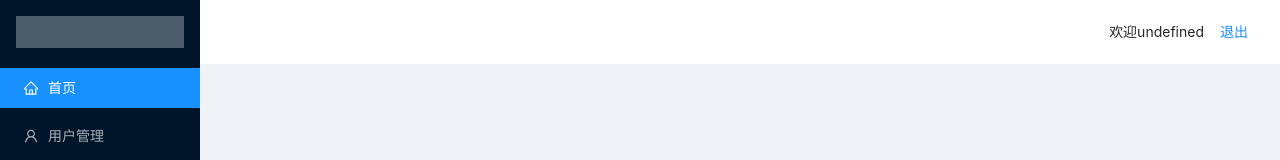
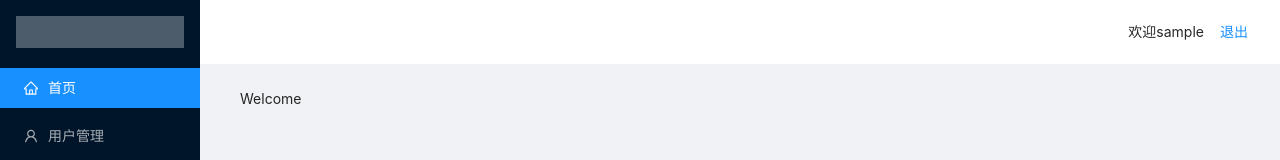
Before and after one commit to 0x208-h/graduation-project, a React app: page /home/welcome in a window 1280 px wide. Shown: the top 160 px of the page. Built offline with nearby package versions, Linux system fonts and the light colour scheme; sample sign-in values are in the browser's storage.

Commit message:
feat: 重新修改登录操作

```diff
--- a/src/components/Home/index.tsx
+++ b/src/components/Home/index.tsx
@@ -2,10 +2,10 @@ import React, { useRef, useState, Suspense, lazy } from "react";
 import {
   Link,
   Outlet,
-  useLocation,
   Routes,
   Route,
   useNavigate,
+  Navigate,
 } from "react-router-dom";
 import { Layout, Menu, message, Button, Popconfirm } from "antd";
 import { ShopOutlined, UserOutlined, HomeOutlined } from "@ant-design/icons";
@@ -16,20 +16,21 @@ const Users = lazy(
 const Goods = lazy(
   () => import(/*WebpackChunkName: Goods */ "@/components/Goods")
 );
+const Welcome = lazy(
+  () => import(/*WebpackChunkName: Welcome */ "@/components/Welcome")
+);
 
 const { Header, Content, Footer, Sider } = Layout;
 
 const Home = () => {
-  const location = useLocation();
   const navigate = useNavigate();
-  // @ts-ignore
-  const username = location.state?.user_id;
   const keys = useRef<string[]>([sessionStorage.getItem("activePath") || "/"]);
   const [collapsed, setCollapsed] = useState<boolean>(false);
 
   const onCollapse = () => setCollapsed(!collapsed);
   const handleEit = () => {
     localStorage.removeItem("token");
+    sessionStorage.removeItem("username");
     message.success("退出登录成功", 2);
     navigate("/login");
   };
@@ -63,7 +64,7 @@ const Home = () => {
       </Sider>
       <Layout className={styles.siteLayout}>
         <Header className={styles.siteLayoutBackground}>
-          <div>{`欢迎${username}`}</div>
+          <div>{`欢迎${sessionStorage.getItem("username")}`}</div>
           <Popconfirm
             title="确定退出嘛？"
             okText="确定"
@@ -80,8 +81,10 @@ const Home = () => {
           >
             <Suspense fallback={null}>
               <Routes>
+                <Route path="/welcome" element={<Welcome />} />
                 <Route path="good" element={<Goods />} />
                 <Route path="user" element={<Users />} />
+                <Route path="" element={<Navigate to="welcome" />} />
               </Routes>
             </Suspense>
             <Outlet />
--- a/src/components/Login/index.tsx
+++ b/src/components/Login/index.tsx
@@ -1,13 +1,13 @@
 import React from "react";
 import { useNavigate } from "react-router-dom";
 import { Form, Input, Button, message } from "antd";
-import { fetch } from "@/utils/axios";
+import { postApi } from "@/utils/axios";
 import styles from "./index.module.scss";
 
 interface LoginResponse {
   token?: string;
   message?: string;
-  user_id?: string;
+  user_id: string;
   status?: number;
   statusText?: "success" | "fail";
 }
@@ -16,15 +16,15 @@ const Login = () => {
   const navigate = useNavigate();
 
   const onFinish = async (values: any) => {
-    const res = await fetch.post<LoginResponse>("/api/user/login", {
+    const res = await postApi<LoginResponse>("/user/login", {
       user_id: values.user_id,
       password: values.password,
     });
-
     if (res && res.statusText === "success") {
       localStorage.setItem("token", `Bearer ${res.token}`);
+      sessionStorage.setItem("username", res.user_id)
       message.success(res.message, 2);
-      navigate("/home", { state: { user_id: res.user_id } });
+      navigate("/home/welcome");
     }
     if (res && res.statusText === "fail") {
       message.error(res.message, 2);
```
